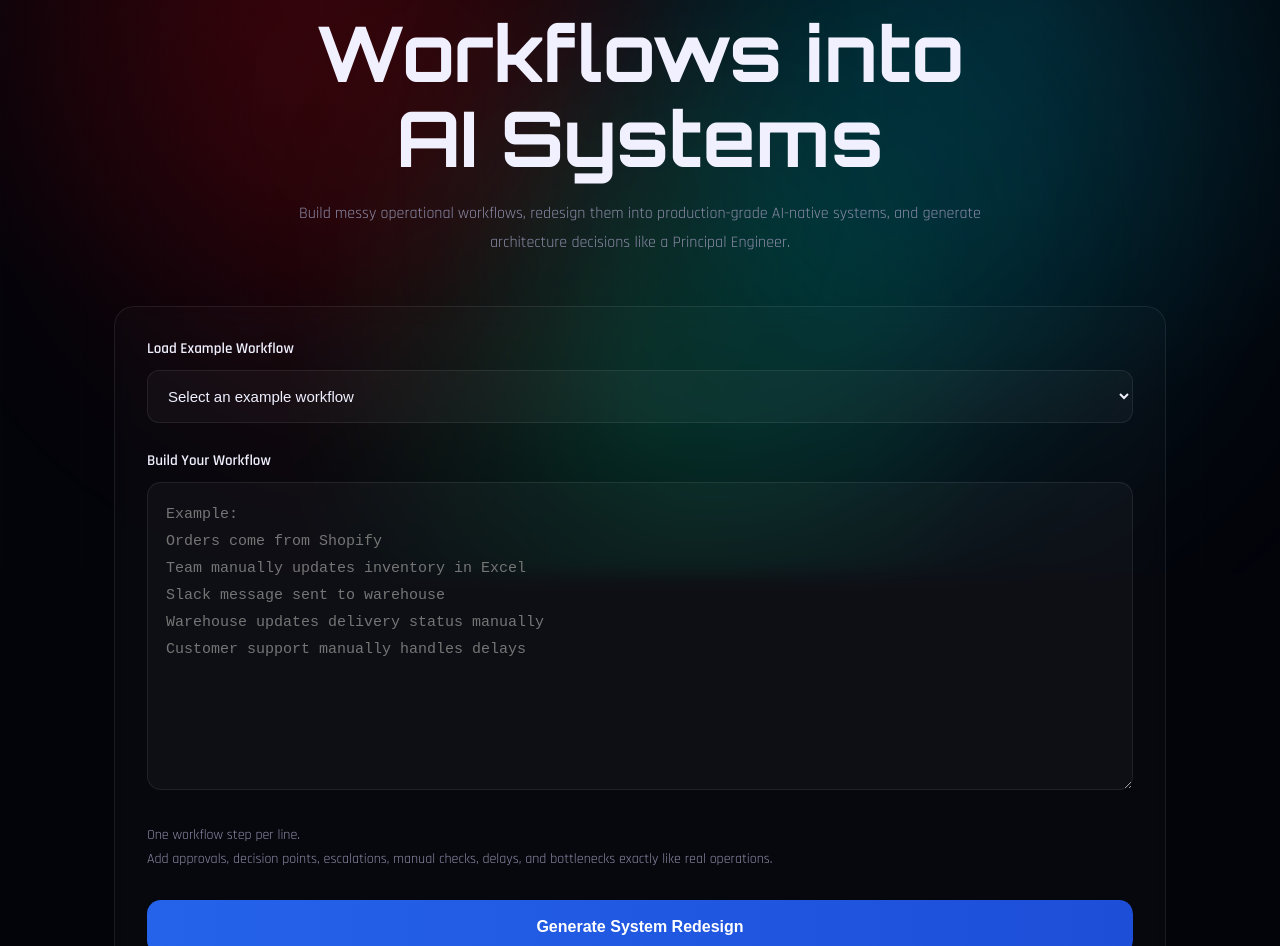
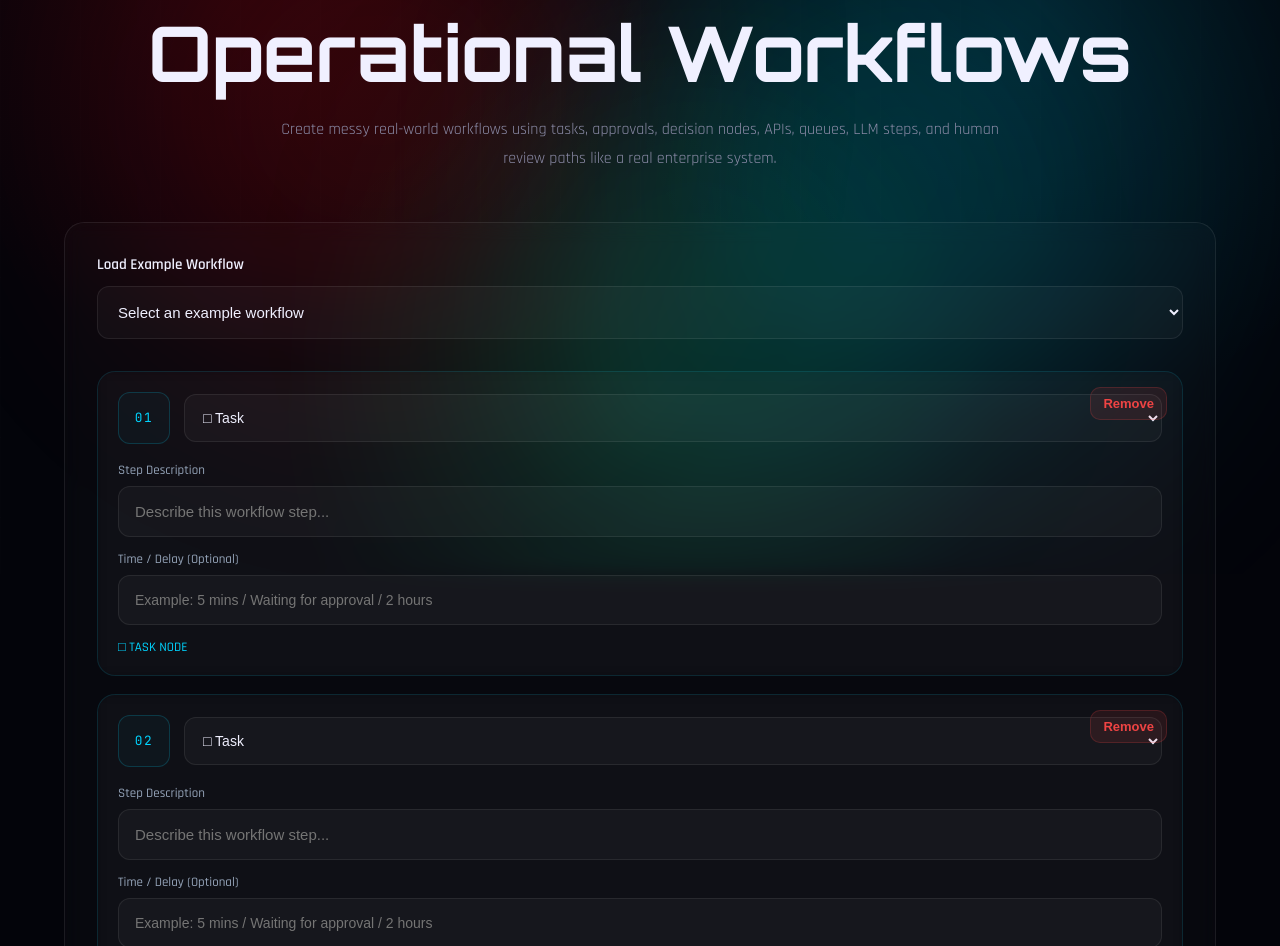
Before and after one commit to jacobjerryarackal/systemforge-ai, a Next.js app in the folder frontend/: page / in a window 1280 px wide. Shown: the part 226-1172 px from the top of the page. Built offline with nearby package versions, Linux system fonts and the light colour scheme.

Commit message:
feat: implement WorkflowBuilder component with step management and example loading functionality

```diff
--- a/frontend/components/workflow/WorkflowBuilder.tsx
+++ b/frontend/components/workflow/WorkflowBuilder.tsx
@@ -1,37 +1,111 @@
 'use client';
 
 import React, { useState } from 'react';
-import { EXAMPLE_MESSY_WORKFLOWS } from '../../lib/exampleWorkflows';
+import WorkflowNode from './WorkflowNode';
+import type {
+    WorkflowStep,
+    WorkflowNodeType,
+} from './WorkflowTypes';
+import {
+    EXAMPLE_MESSY_WORKFLOWS,
+} from '../../lib/exampleWorkflows';
 
 interface WorkflowBuilderProps {
     onGenerate: (workflowSteps: string[]) => void;
     isRunning: boolean;
 }
 
+function createEmptyStep(): WorkflowStep {
+    return {
+        id: crypto.randomUUID(),
+        label: '',
+        type: 'task',
+        duration: '',
+    };
+}
+
 export default function WorkflowBuilder({
     onGenerate,
     isRunning,
 }: WorkflowBuilderProps) {
-    const [workflowText, setWorkflowText] =
-        useState('');
-
     const [selectedExample, setSelectedExample] =
         useState('');
 
+    const [workflowSteps, setWorkflowSteps] =
+        useState<WorkflowStep[]>([
+            createEmptyStep(),
+            createEmptyStep(),
+            createEmptyStep(),
+        ]);
+
+    const updateStep = (
+        id: string,
+        field: 'label' | 'type' | 'duration',
+        value: string
+    ) => {
+        setWorkflowSteps((prev) =>
+            prev.map((step) =>
+                step.id === id
+                    ? {
+                        ...step,
+                        [field]:
+                            field === 'type'
+                                ? (value as WorkflowNodeType)
+                                : value,
+                    }
+                    : step
+            )
+        );
+    };
+
+    const addStep = () => {
+        setWorkflowSteps((prev) => [
+            ...prev,
+            createEmptyStep(),
+        ]);
+    };
+
+    const removeStep = (id: string) => {
+        if (workflowSteps.length <= 1) {
+            return;
+        }
+
+        setWorkflowSteps((prev) =>
+            prev.filter((step) => step.id !== id)
+        );
+    };
+
     const handleGenerate = () => {
-        const steps = workflowText
-            .split('\n')
-            .map((step) => step.trim())
-            .filter(Boolean);
+        const cleanedSteps = workflowSteps
+            .map((step) => {
+                const typePrefix =
+                    step.type !== 'task'
+                        ? `[${step.type
+                            .replace('_', ' ')
+                            .toUpperCase()}] `
+                        : '';
 
-        if (steps.length === 0) {
+                const durationText = step.duration
+                    ? ` (${step.duration})`
+                    : '';
+
+                return `${typePrefix}${step.label}${durationText}`.trim();
+            })
+            .filter(
+                (step) =>
+                    step &&
+                    step !== '[TASK]' &&
+                    step !== ''
+            );
+
+        if (cleanedSteps.length === 0) {
             alert(
-                'Please enter workflow steps or load an example workflow.'
+                'Please build at least one workflow step.'
             );
             return;
         }
 
-        onGenerate(steps);
+        onGenerate(cleanedSteps);
     };
 
     const handleExampleChange = (
@@ -53,16 +127,24 @@ export default function WorkflowBuilder({
             return;
         }
 
-        setWorkflowText(
-            selectedWorkflow.before.join('\n')
-        );
+        const mappedSteps: WorkflowStep[] =
+            selectedWorkflow.before.map(
+                (step) => ({
+                    id: crypto.randomUUID(),
+                    label: step,
+                    type: 'task',
+                    duration: '',
+                })
+            );
+
+        setWorkflowSteps(mappedSteps);
     };
 
     return (
         <section
             style={{
                 width: '100%',
-                maxWidth: 1100,
+                maxWidth: 1200,
                 margin: '0 auto',
                 padding: '0 24px',
                 position: 'relative',
@@ -98,11 +180,9 @@ export default function WorkflowBuilder({
                         lineHeight: 1.1,
                     }}
                 >
-                    Transform Manual
+                    Build Real
                     <br />
-                    Workflows into
-                    <br />
-                    AI Systems
+                    Operational Workflows
                 </h1>
 
                 <p
@@ -114,15 +194,15 @@ export default function WorkflowBuilder({
                         lineHeight: 1.8,
                     }}
                 >
-                    Build messy operational workflows,
-                    redesign them into production-grade
-                    AI-native systems, and generate
-                    architecture decisions like a
-                    Principal Engineer.
+                    Create messy real-world workflows
+                    using tasks, approvals, decision
+                    nodes, APIs, queues, LLM steps,
+                    and human review paths like a real
+                    enterprise system.
                 </p>
             </div>
 
-            {/* Main Card */}
+            {/* Main Builder */}
             <div
                 style={{
                     border:
@@ -134,10 +214,10 @@ export default function WorkflowBuilder({
                     backdropFilter: 'blur(10px)',
                 }}
             >
-                {/* Example Workflow Dropdown */}
+                {/* Example Dropdown */}
                 <div
                     style={{
-                        marginBottom: '28px',
+                        marginBottom: '32px',
                     }}
                 >
                     <label
@@ -190,69 +270,75 @@ export default function WorkflowBuilder({
                     </select>
                 </div>
 
-                {/* Manual Workflow Input */}
+                {/* Workflow Nodes */}
                 <div
                     style={{
                         marginBottom: '28px',
                     }}
                 >
-                    <label
-                        style={{
-                            display: 'block',
-                            marginBottom: '12px',
-                            color: '#F0F0FF',
-                            fontWeight: 600,
-                            fontSize: '15px',
-                        }}
-                    >
-                        Build Your Workflow
-                    </label>
+                    {workflowSteps.map(
+                        (step, index) => (
+                            <div
+                                key={step.id}
+                                style={{
+                                    position: 'relative',
+                                }}
+                            >
+                                <WorkflowNode
+                                    step={step}
+                                    index={index}
+                                    updateStep={updateStep}
+                                />
 
-                    <textarea
-                        value={workflowText}
-                        onChange={(e) =>
-                            setWorkflowText(e.target.value)
-                        }
-                        placeholder={`Example:
-Orders come from Shopify
-Team manually updates inventory in Excel
-Slack message sent to warehouse
-Warehouse updates delivery status manually
-Customer support manually handles delays`}
-                        rows={10}
-                        style={{
-                            width: '100%',
-                            padding: '18px',
-                            borderRadius: '14px',
-                            border:
-                                '1px solid rgba(255,255,255,0.08)',
-                            background:
-                                'rgba(255,255,255,0.03)',
-                            color: '#F0F0FF',
-                            fontSize: '15px',
-                            lineHeight: 1.8,
-                            resize: 'vertical',
-                            outline: 'none',
-                        }}
-                    />
+                                {/* Remove Button */}
+                                <button
+                                    onClick={() =>
+                                        removeStep(step.id)
+                                    }
+                                    style={{
+                                        position: 'absolute',
+                                        top: 16,
+                                        right: 16,
+                                        background:
+                                            'rgba(239,68,68,0.1)',
+                                        color: '#EF4444',
+                                        border:
+                                            '1px solid rgba(239,68,68,0.2)',
+                                        borderRadius: '10px',
+                                        padding:
+                                            '8px 12px',
+                                        cursor: 'pointer',
+                                        fontSize: '13px',
+                                        fontWeight: 600,
+                                    }}
+                                >
+                                    Remove
+                                </button>
+                            </div>
+                        )
+                    )}
                 </div>
 
-                {/* Helper Text */}
-                <div
+                {/* Add Step */}
+                <button
+                    onClick={addStep}
                     style={{
-                        marginBottom: '28px',
-                        color: '#8B8BA7',
-                        fontSize: '14px',
-                        lineHeight: 1.7,
+                        width: '100%',
+                        marginBottom: '24px',
+                        padding: '16px',
+                        borderRadius: '14px',
+                        border:
+                            '1px dashed rgba(255,255,255,0.12)',
+                        background:
+                            'rgba(255,255,255,0.02)',
+                        color: '#00C8FF',
+                        cursor: 'pointer',
+                        fontWeight: 600,
+                        fontSize: '15px',
                     }}
                 >
-                    One workflow step per line.
-                    <br />
-                    Add approvals, decision points,
-                    escalations, manual checks, delays,
-                    and bottlenecks exactly like real
-                    operations.
-                </div>
+                    + Add Workflow Step
+                </button>
 
                 {/* Generate Button */}
                 <button
@@ -272,7 +358,6 @@ Customer support manually handles delays`}
                         color: '#ffffff',
                         fontSize: '16px',
                         fontWeight: 700,
-                        transition: '0.3s ease',
                         opacity: isRunning ? 0.7 : 1,
                     }}
                 >
```
